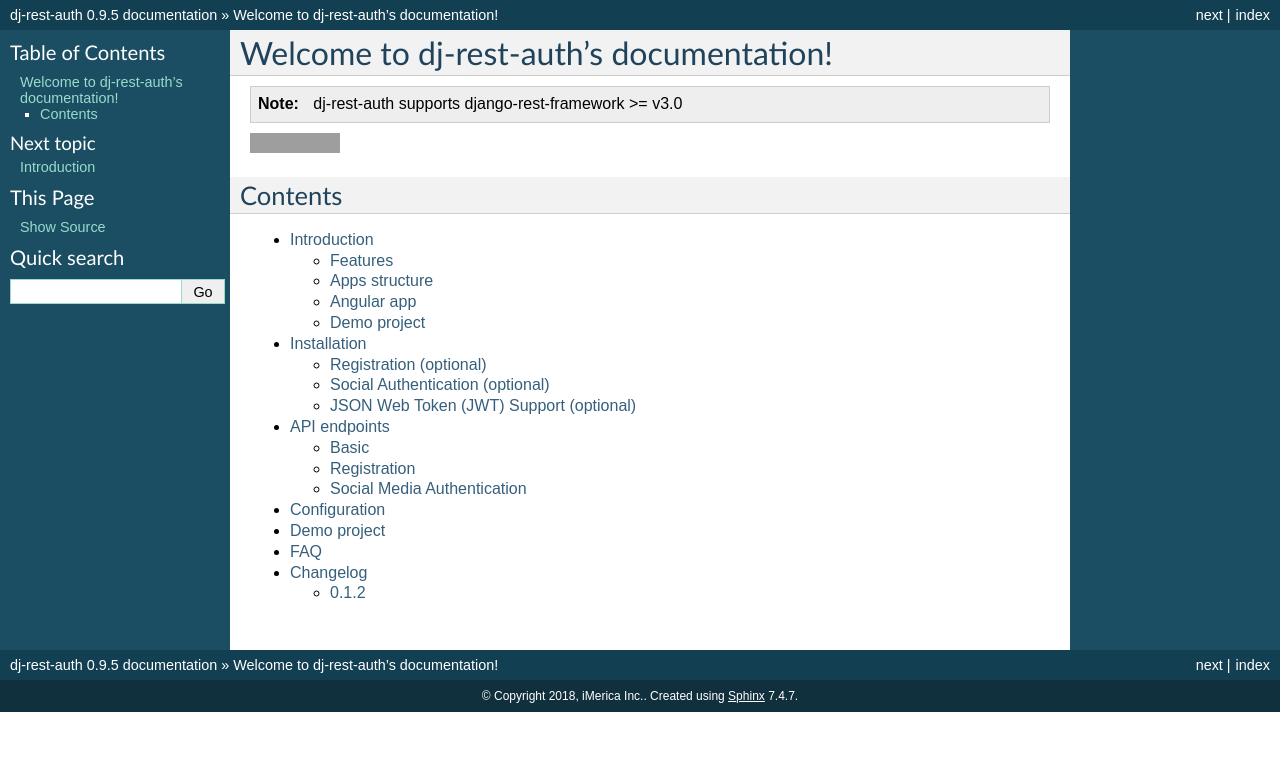
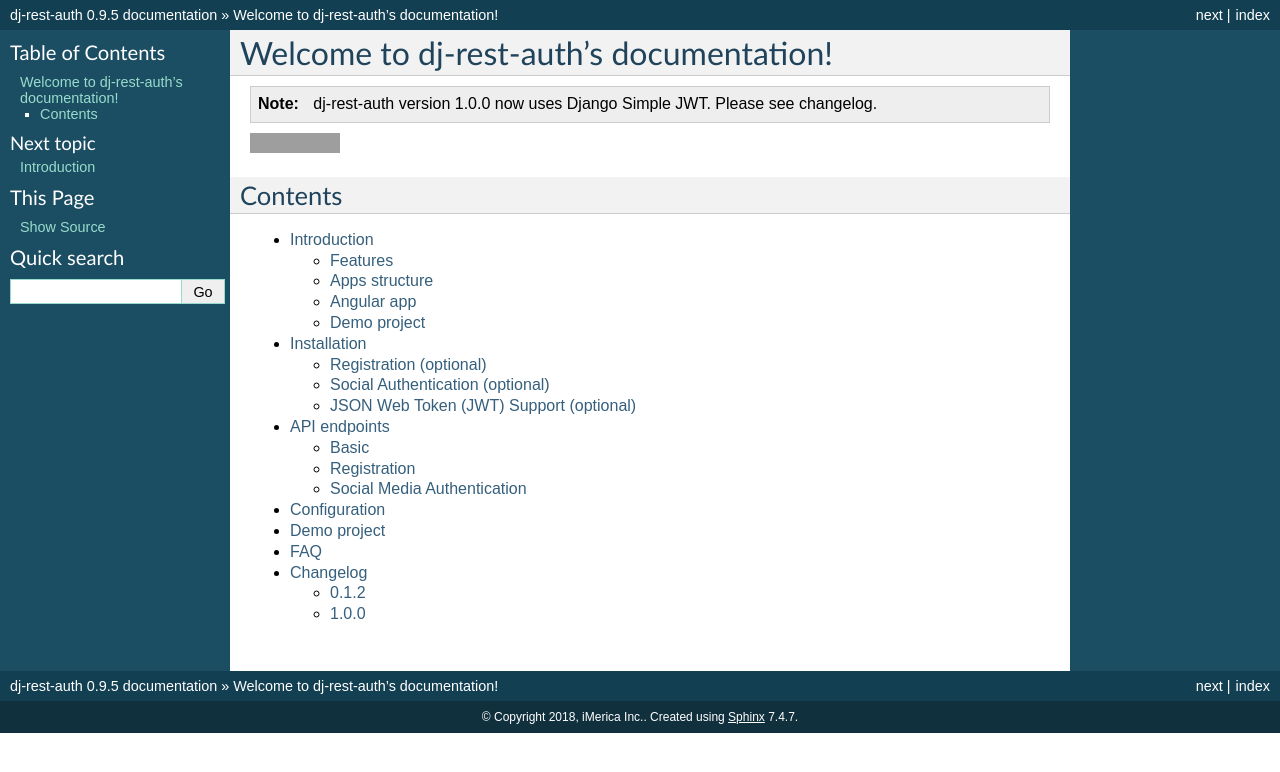
Before and after one commit to onlinehub0808/dj_rest_auth, a Sphinx documentation site: the page built from docs/index.rst, in a window 1280 px wide. Shown: the top 772 px of the page. Built offline with Sphinx 7.4.7, drawn with Linux system fonts in a browser that asks for light colours; grey boxes are pictures that could not be loaded.

```diff
--- a/docs/index.rst
+++ b/docs/index.rst
@@ -7,7 +7,7 @@ Welcome to dj-rest-auth's documentation!
 ============================================
 
 
-.. note:: dj-rest-auth supports django-rest-framework >= v3.0
+.. note:: dj-rest-auth version 1.0.0 now uses Django Simple JWT. Please see changelog.
 
 
 .. image:: https://circleci.com/gh/jazzband/dj-rest-auth.svg?style=svg
```
Also changed, not shown: docs/changelog.rst (+11 -0 lines), 2 other files.
